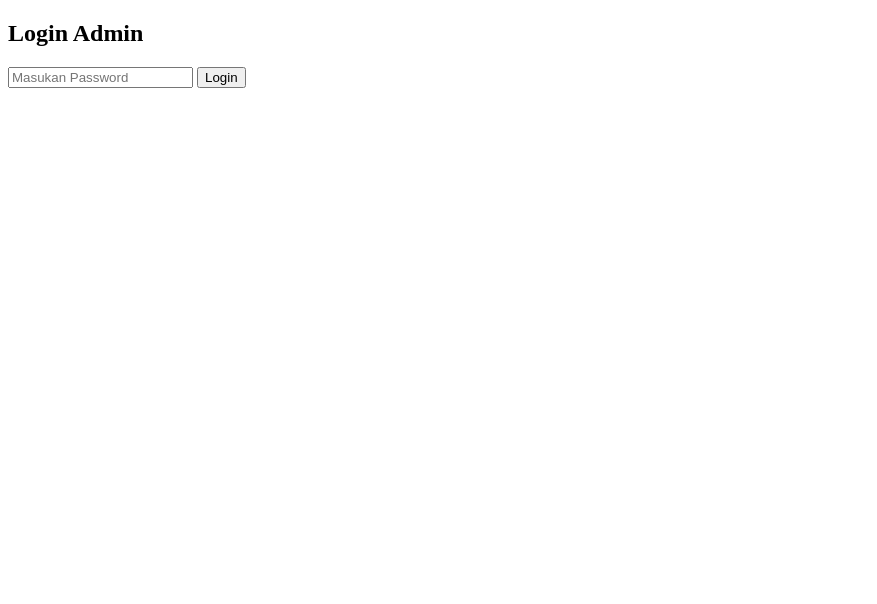
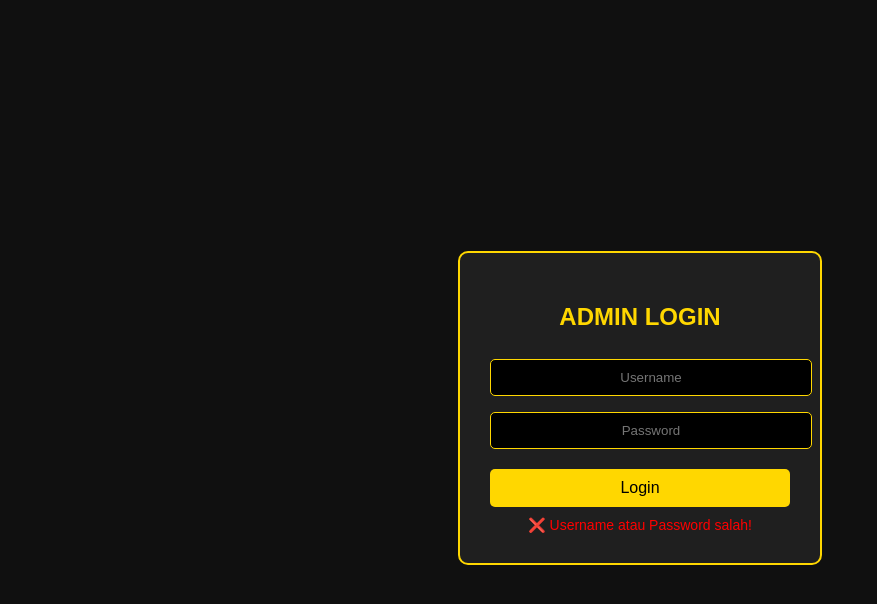
Before and after one commit to bagasaji054/liga-tarkam-hmj, a plain HTML site: page login.html in a window 1280 px wide. Both pictures are taken after a click on the button "Login". Shown: the whole page, without its empty margins (0-877 px from the left). Drawn offline with Linux system fonts and the light colour scheme; no server answers.

Commit message:
Enhance login page with styling and validation

```diff
--- a/login.html
+++ b/login.html
@@ -1,32 +1,94 @@
 <!DOCTYPE html>
-<html>
+<html lang="en">
 <head>
-    <title>Login Admin</title>
+    <meta charset="UTF-8">
+    <meta name="viewport" content="width=device-width, initial-scale=1.0">
+    <title>Login Admin Liga Tarkam HMJ</title>
+    <style>
+        body {
+            font-family: Arial, sans-serif;
+            background: #101010;
+            display: flex;
+            justify-content: center;
+            align-items: center;
+            height: 100vh;
+            color: white;
+        }
+        .login-box {
+            background: #1f1f1f;
+            padding: 30px;
+            border-radius: 10px;
+            width: 300px;
+            text-align: center;
+            border: 2px solid gold;
+        }
+        h2 {
+            margin-bottom: 20px;
+            color: gold;
+        }
+        input {
+            width: 100%;
+            padding: 10px;
+            margin: 8px 0;
+            border: 1px solid gold;
+            border-radius: 5px;
+            background: black;
+            color: white;
+            text-align: center;
+        }
+        button {
+            width: 100%;
+            padding: 10px;
+            border: none;
+            background: gold;
+            color: black;
+            font-size: 16px;
+            margin-top: 12px;
+            cursor: pointer;
+            border-radius: 5px;
+        }
+        button:hover {
+            background: #c9a400;
+        }
+        .error {
+            margin-top: 10px;
+            color: red;
+            font-size: 14px;
+        }
+    </style>
 </head>
 <body>
-    <h2>Login Admin</h2>
 
-    <input type="password" id="password" placeholder="Masukan Password">
+<div class="login-box">
+    <h2>ADMIN LOGIN</h2>
+
+    <input id="username" placeholder="Username">
+    <input type="password" id="password" placeholder="Password">
+
     <button onclick="login()">Login</button>
 
-    <p id="msg"></p>
+    <div class="error" id="error-message"></div>
+</div>
 
 <script>
-const API_URL = "https://script.google.com/macros/s/AKfycbyo0ymuAsz5gpbhrExLB-cKl725KqTyS7njY8rFXp1_32tSEDbJujhEwnXRNu_CuO0q/exec";
+function login() {
+    const user = document.getElementById("username").value;
+    const pass = document.getElementById("password").value;
 
-function login(){
-    const password = document.getElementById("password").value;
+    const validUser = "HMJ054";
+    const validPass = "054";
 
-    fetch(API_URL + "?mode=login&password=" + password)
-    .then(res => res.text())
-    .then(data => {
-        if(data === "success"){
-            localStorage.setItem("login", "true");
-            window.location.href = "admin.html";
-        } else {
-            document.getElementById("msg").innerText = "Password salah!";
-        }
-    });
+    if (user === validUser && pass === validPass) {
+        localStorage.setItem("adminLogin", "true");
+        window.location.href = "admin.html";
+    } else {
+        document.getElementById("error-message").textContent = "❌ Username atau Password salah!";
+    }
+}
+
+// Jika admin sudah login, redirect otomatis
+if (localStorage.getItem("adminLogin")) {
+    window.location.href = "admin.html";
 }
 </script>
 
```
